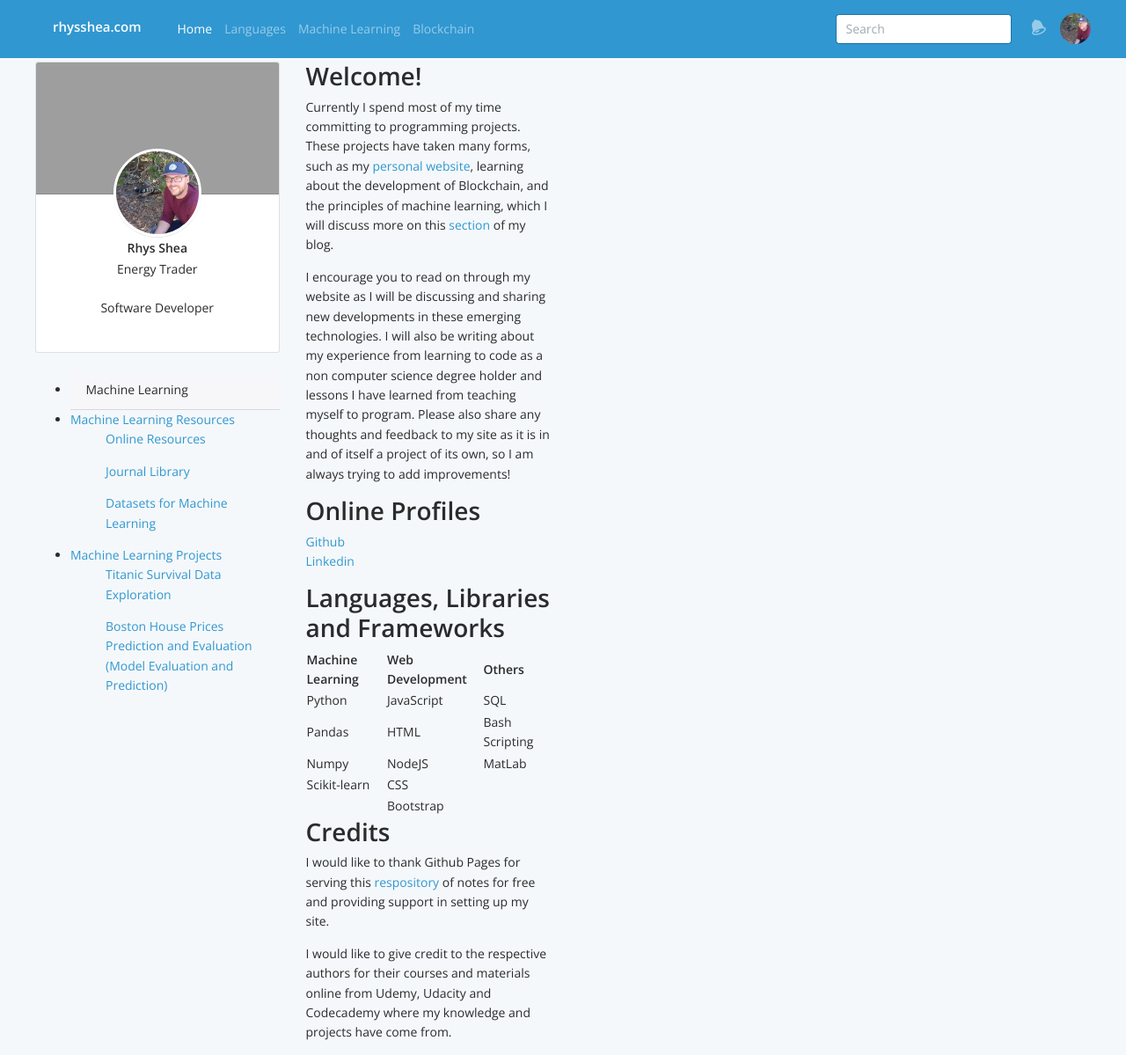
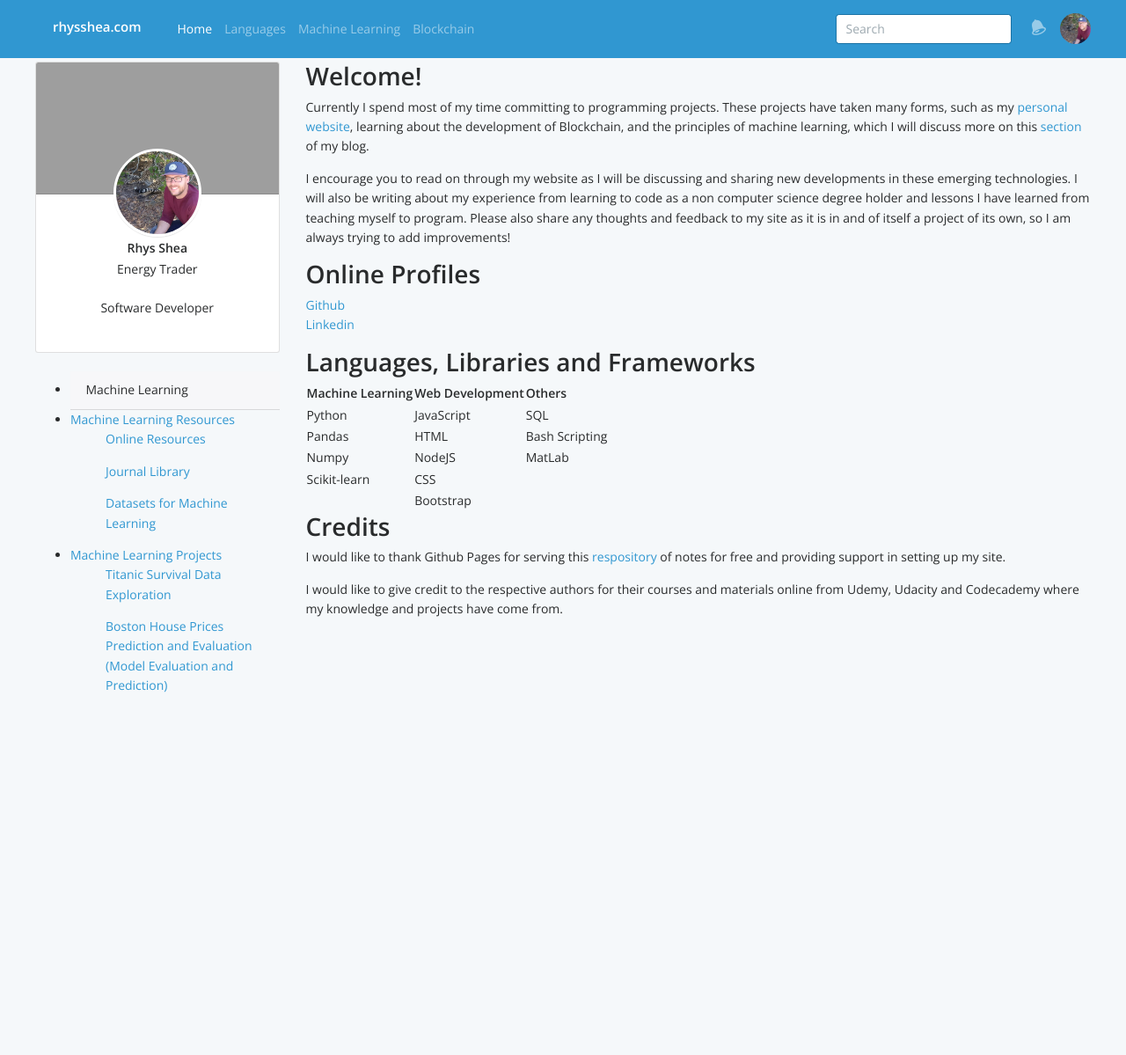
Before and after one commit to Rhysoshea/rhysshea.github.io, a Jekyll site: the page built from index.md, in a window 1280 px wide and 1199 px high. Shown: the whole window at 88% size. Built offline with Jekyll 4.4.1, drawn with Linux system fonts in a browser that asks for light colours; our own code applies the rules of GitHub Pages for plain Markdown files; grey boxes are pictures that could not be loaded.

Commit message:
updated layouts

```diff
--- a/_layouts/default.html
+++ b/_layouts/default.html
@@ -199,7 +199,7 @@
       <!---
       Centre column
       -->
-      <div class="col-lg-3">
+      <div class="col-lg-9">
         <div>
         {{content}}
         </div>
--- a/_layouts/post.html
+++ b/_layouts/post.html
@@ -1,5 +1,5 @@
 ---
-layout: default
+layout: posts
 ---
 
 <h1>{{page.title}}</h1>
```
